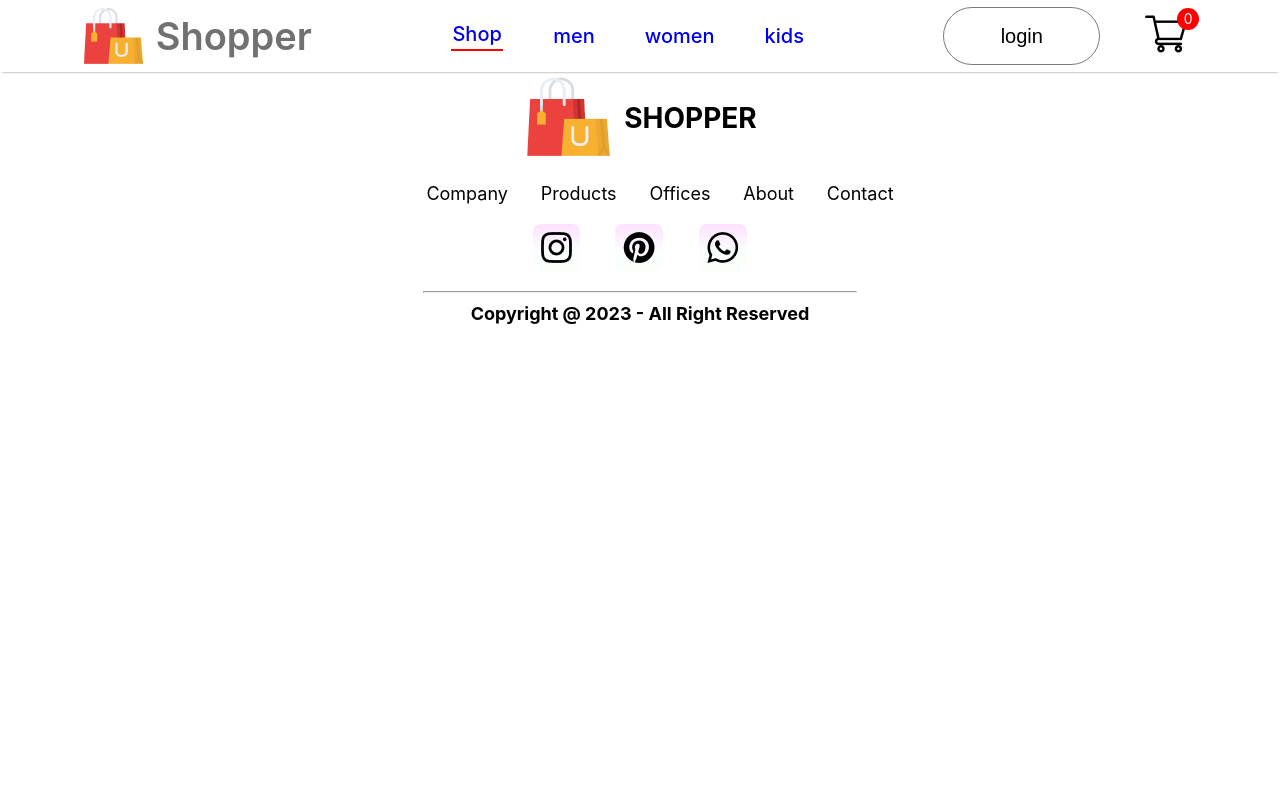
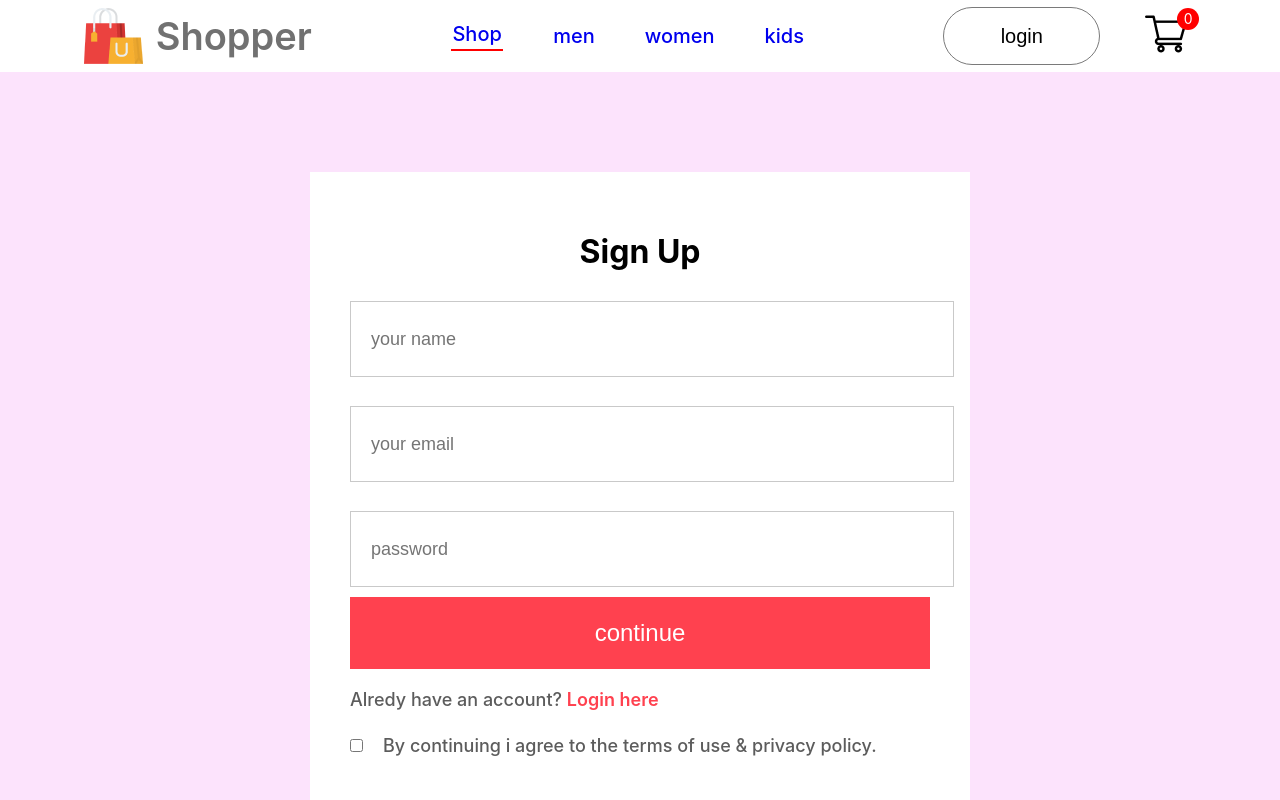
Before and after one commit to Sridevijagadesh/frontend, a React (Create React App) app: page /login in a window 1280 px wide. Shown: the top 800 px of the page. Built offline with nearby package versions, Linux system fonts and the light colour scheme.

Commit message:
loging css

```diff
--- /dev/null
+++ b/src/pages/CSS/loginsignup.css
@@ -0,0 +1,64 @@
+.loginsignup{
+  width: 100%;
+  height: 80vh;
+  background-color: #fce3fc;
+  padding-top: 100px;
+}
+.loginsignup-container{
+  width: 580px;
+  height: 550px;
+  background-color: white;
+  margin: auto;
+  padding: 40px;
+}
+.loginsignup-container h1{
+  margin: 20px 0px;
+  text-align: center;
+  text-transform: capitalize;
+}
+.loginsignup-fields{
+  display: flex;
+  flex-direction: column;
+  gap: 29px;
+  margin-top: 30px;
+}
+.loginsignup-fields input{
+  width: 100%;
+  height: 72px;
+  padding-left: 20px;
+  border: 1px solid #c9c9c9;
+  outline: none;
+  color: #5c5c5c;
+  font-size: 18px;
+}
+.loginsignup-container button{
+  width: 580px;
+  height: 72px;
+  color: white;
+  background-color: #ff414f;
+  border: none;
+  font-size: 24px;
+  font-weight: 500;
+  cursor: pointer;
+  margin-top: 10px;
+}
+.loginsignup-login{
+  margin-top: 20px;
+  color: #5c5c5c;
+  font-size: 18px;
+  font-weight: 500;
+
+}
+.loginsignup-login span{
+  color: #ff414f;
+  font-weight: 600;
+}
+.loginsignup-agree{
+  display: flex;
+  align-items: center;
+  margin-top: 25px;
+  gap: 20px;
+  color: #5c5c5c;
+  font-size: 18px;
+  font-weight: 500;
+}
--- a/src/pages/LoginSingOut.jsx
+++ b/src/pages/LoginSingOut.jsx
@@ -1,9 +1,23 @@
 import React from 'react'
+import './CSS/loginsignup.css'
 
 const LoginSingOut = () => {
   return (
-    <div>
-
+    <div className='loginsignup'>
+      <div className="loginsignup-container">
+        <h1>sign up</h1>
+        <div className="loginsignup-fields">
+          <input type='text' placeholder='your name'></input>
+          <input type='email' placeholder='your email'></input>
+          <input type='password' placeholder='password'></input>
+        </div>
+        <button>continue</button>
+        <div className="loginsignup-login">Alredy have an account? <span>Login here</span></div>
+        <div className="loginsignup-agree">
+          <input type='checkbox' name='' id=''/>
+          <p>By continuing i agree to the terms of use & privacy policy.</p>
+        </div>
+      </div>
     </div>
   )
 }
```
